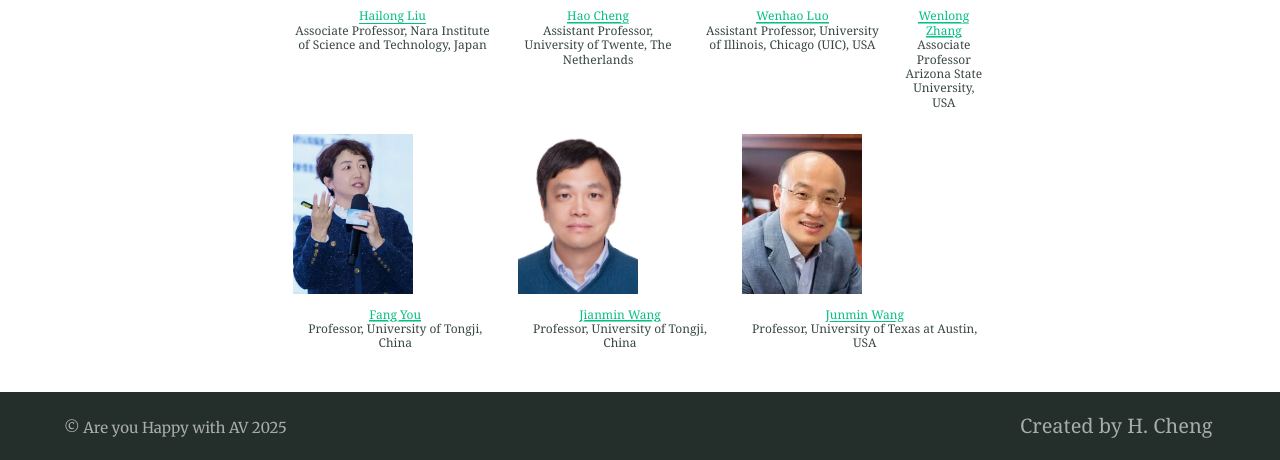
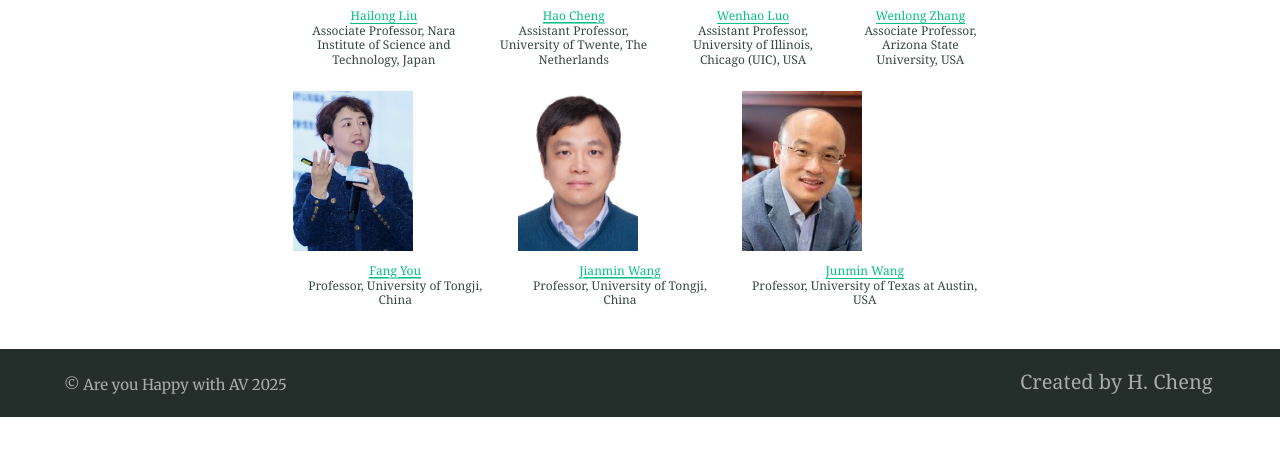
Before and after one commit to Are-You-Happy-with-AV/are-you-happy-with-av.github.io, a Jekyll site: the page built from index.md, in a window 1280 px wide and 900 px high, scrolled down 3880 px, cut to the strip 440-900 px from the top of the window. Built offline with Jekyll 4.4.1, drawn with Linux system fonts in a browser that asks for light colours; after the commit the page ends 4737 px from its top, so only the background shows below that.

Commit message:
Update index.md

```diff
--- a/index.md
+++ b/index.md
@@ -86,7 +86,7 @@ Associate Professor <br> Arizona State University, USA | Professor, University o
 
   <div style="margin: 10px;">
     <img src="/assets/committee/Wenlong Zhang.png" alt="Wenlong Zhang" style="width: 120px; height: 160px; object-fit: cover;display: block;">
-    <p style="font-size: 12px; line-height: 1.2; margin: 4px 0; word-wrap: break-word;"><a href="https://home.riselab.info/team/">Wenlong Zhang</a><br> Associate Professor <br> Arizona State University, USA</p>
+    <p style="font-size: 12px; line-height: 1.2; margin: 4px 0; word-wrap: break-word;"><a href="https://home.riselab.info/team/">Wenlong Zhang</a><br> Associate Professor, Arizona State University, USA</p>
   </div>
   </div>
 
```
